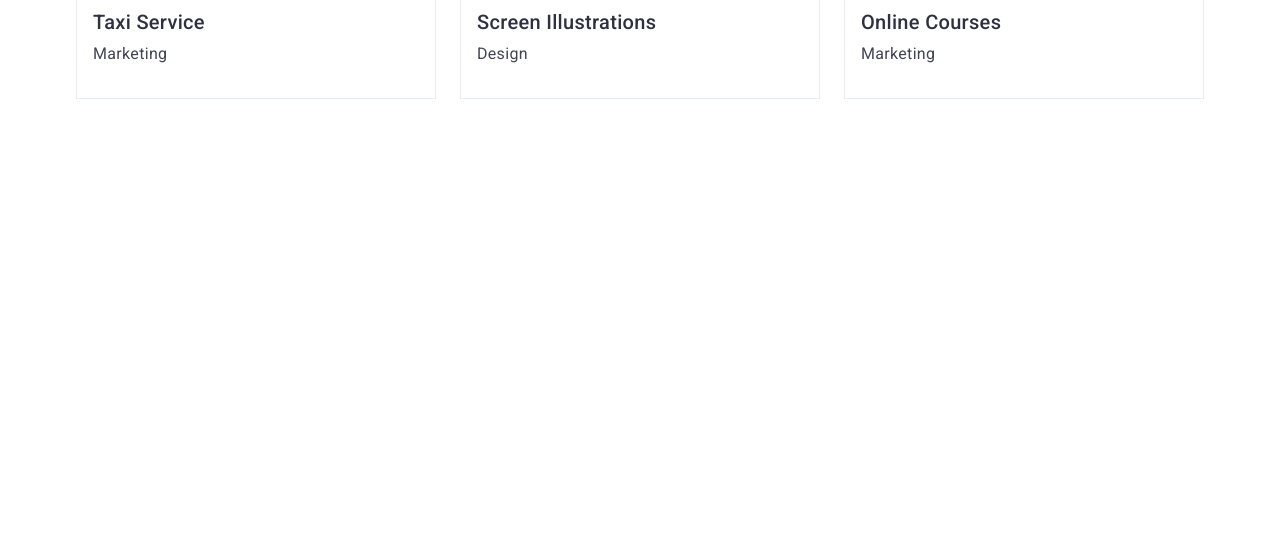
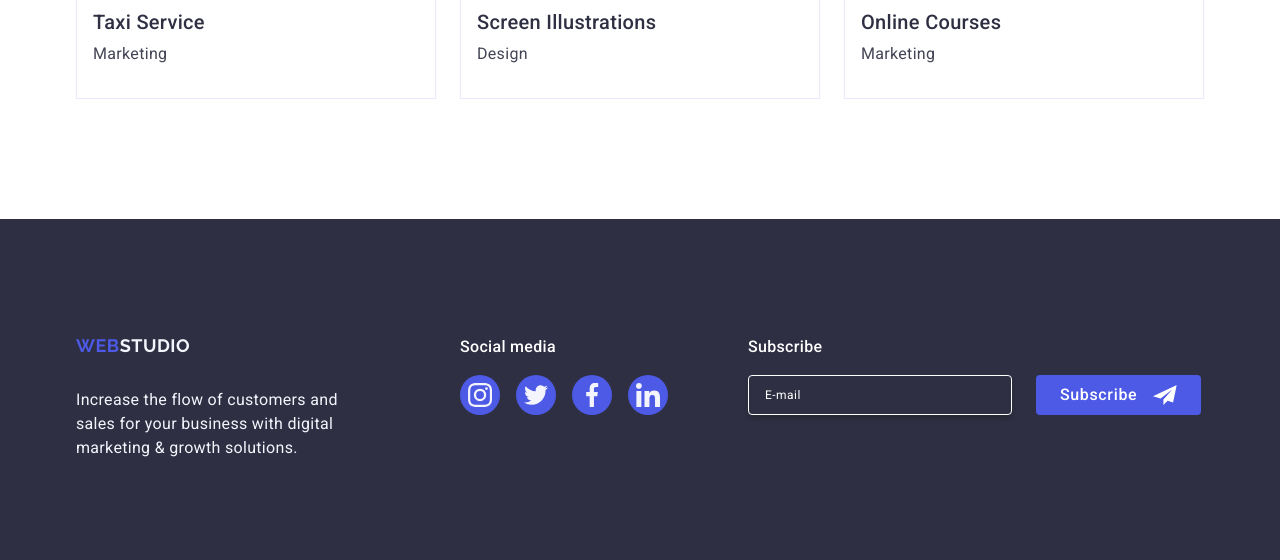
Before and after one commit to Savranin-Denis/goit-markup-hw-06, a plain HTML site: page index.html in a window 1280 px wide. Shown: the part 2964-3524 px from the top of the page. Before the commit the page ends 3183 px from the top, so only its background shows below. Drawn offline with nearby package versions, Linux system fonts and the light colour scheme.

Commit message:
added modal adaptation

```diff
--- a/css/styles.css
+++ b/css/styles.css
@@ -721,16 +721,51 @@ a {
 /* #region  footer*/
 .footer {
   background-color: #2e2f42;
+  padding: 96px 0;
+}
+
+@media only screen and (min-width: 768px) {
+  .footer {
+    padding: 96px 108px;
+  }
+}
+
+@media only screen and (min-width: 1158px) {
+  .footer {
     padding: 100px 0;
+  }
 }
 
 .footer-container {
   display: flex;
+  flex-direction: column;
+}
+
+@media only screen and (min-width: 768px) {
+  .footer-container {
     align-items: baseline;
+    flex-direction: row;
+    flex-wrap: wrap;
+  }
 }
 
 .footer-first-colomn {
+  display: flex;
+  flex-direction: column;
+  align-items: center;
+}
+
+@media only screen and (min-width: 768px) {
+  .footer-first-colomn {
+    align-items: start;
+    margin-right: 24px;
+  }
+}
+
+@media only screen and (min-width: 1158px) {
+  .footer-first-colomn {
     margin-right: 120px;
+  }
 }
 
 .logo .studio-footer {
@@ -744,22 +779,49 @@ a {
 
 .footer-text {
   color: #f4f4fd;
+  width: 288px;
+}
+
+@media only screen and (max-width: 1157px) {
+  .footer-text {
+    margin-bottom: 72px;
+  }
+}
+
+@media only screen and (min-width: 768px) {
+  .footer-text {
     width: 264px;
+  }
 }
 
 .footer-second-colomn {
+  display: flex;
+  flex-direction: column;
+  align-items: center;
+}
+
+@media only screen and (min-width: 768px) {
+  .footer-second-colomn {
+    align-items: start;
+  }
+}
+
+@media only screen and (min-width: 1158px) {
+  .footer-second-colomn {
     margin-right: 80px;
   }
-
-.social-desc {
-  color: #ffffff;
-  margin-bottom: 16px;
-  font-weight: 500;
 }
 
 .footer-social-icons {
   display: flex;
   gap: 16px;
+  margin-bottom: 72px;
+}
+
+@media only screen and (min-width: 768px) {
+  .footer-social-icons {
+    margin-bottom: 0;
+  }
 }
 
 .social-link.basement {
@@ -767,26 +829,45 @@ a {
   transition-property: background-color;
 }
 
+@media (hover: hover) {
   .social-link.basement:hover,
   .social-link.basement:focus {
     background-color: #31d0aa;
   }
+}
 
-.footer-third-colomn {
+.social-desc {
+  color: #ffffff;
+  margin-bottom: 16px;
+  font-weight: 500;
+  text-align: center;
 }
+
+@media only screen and (min-width: 768px) {
   .social-desc {
+    text-align: start;
   }
+}
+
 .subscribe-form {
   display: flex;
+  flex-direction: column;
+  align-items: center;
+  gap: 16px;
+}
+
+@media only screen and (min-width: 768px) {
+  .subscribe-form {
+    display: flex;
+    flex-direction: row;
     gap: 24px;
   }
-.subscribe-label {
 }
 
 .subscribe-input {
   border: 1px solid #ffffff;
   border-radius: 4px;
-  width: 264px;
+  width: 288px;
   height: 40px;
   outline: transparent;
   background-color: transparent;
@@ -797,6 +878,12 @@ a {
   color: #ffffff;
   padding: 8px 16px;
   box-shadow: 0 4px 4px 0 rgba(0, 0, 0, 0.15);
+}
+
+@media only screen and (min-width: 768px) {
+  .subscribe-input {
+    width: 264px;
+  }
 }
 
 .subscribe-input::placeholder {
@@ -810,7 +897,7 @@ a {
   letter-spacing: 0.04em;
   border-radius: 4px;
   padding: 8px 24px;
-  min-width: 165px;
+  width: 165px;
   height: 40px;
   background: #4d5ae5;
   display: flex;
@@ -865,10 +952,17 @@ a {
   box-shadow: 0 1px 1px 0 rgba(0, 0, 0, 0.14), 0 1px 3px 0 rgba(0, 0, 0, 0.12),
     0 2px 1px 0 rgba(0, 0, 0, 0.2);
   padding: 72px 24px 24px;
+  min-width: 288px;
+  min-height: 623px;
+  transition: transform 250ms cubic-bezier(0.4, 0, 0.2, 1);
+  transition-property: transform;
+}
+
+@media only screen and (min-width: 768px) {
+  .modal {
     min-width: 408px;
     min-height: 584px;
-  transition: transform 250ms cubic-bezier(0.4, 0, 0.2, 1);
-  transition-property: transform;
+  }
 }
 
 .modal-close {
@@ -894,15 +988,19 @@ a {
   transition-property: fill;
 }
 
+@media (hover: hover) {
   .modal-close:hover,
   .modal-close:focus {
     border: none;
     background-color: #404bbf;
   }
+}
 
+@media (hover: hover) {
   .modal-close:hover .close-icon,
   .modal-close:focus .close-icon {
     fill: #ffffff;
+  }
 }
 
 .modal-text {
@@ -1007,11 +1105,15 @@ input[type='checkbox']:checked + .modal-agreement-text .modal-checkbox {
   letter-spacing: 0.04em;
   color: #8e8f99;
   user-select: none;
+  display: flex;
+  align-items: center;
+  min-width: 256px;
 }
 
 .modal-checkbox {
   display: inline-flex;
   justify-content: center;
+  flex-shrink: 0;
   align-items: center;
   width: 16px;
   height: 16px;
--- a/index.html
+++ b/index.html
@@ -685,7 +685,7 @@
       </section>
     </main>
 
-    <footer class="footer hide">
+    <footer class="footer">
       <div class="container footer-container">
         <div class="footer-first-colomn">
           <a href="./index.html" class="logo bottom"
@@ -855,8 +855,10 @@
                   <use href="./images/icons.svg#icon-check"></use>
                 </svg>
               </span>
-              I accept the terms and conditions of the
-              <a class="modal-link" href="#">Privacy Policy</a>
+              <span>
+                I accept the terms and conditions of the
+                <a class="modal-link" href="#">Privacy Policy</a>
+              </span>
             </label>
           </div>
 
```
Lines whose indentation alone changed are shown as unchanged.
